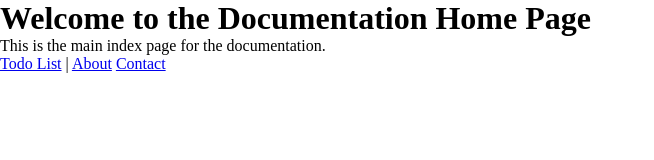
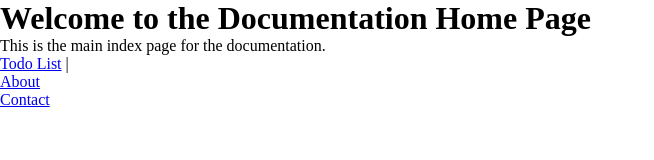
Before and after one commit to alce65/indra-20-10-demo-01, a plain HTML site: page docs/index.html in a window 1280 px wide. Shown: the whole page, without its empty margins (0-654 px from the left). Drawn offline with Linux system fonts and the light colour scheme.

Commit message:
Improve html menu code

```diff
--- a/docs/index.html
+++ b/docs/index.html
@@ -12,9 +12,15 @@
     <p>This is the main index page for the documentation.</p>
 
     <nav>
-      <a href="./todo/">Todo List</a> |
-      <a href="./about/">About</a>
-      <a href="./contacts/">Contact</a>
+      <ul>
+        <li><a href="./todo/">Todo List</a> |</li>
+        <li>
+          <a href="./about/">About</a>
+        </li>
+        <li>
+          <a href="./contacts/">Contact</a>
+        </li>
+      </ul>
     </nav>
   </body>
 </html>
```
